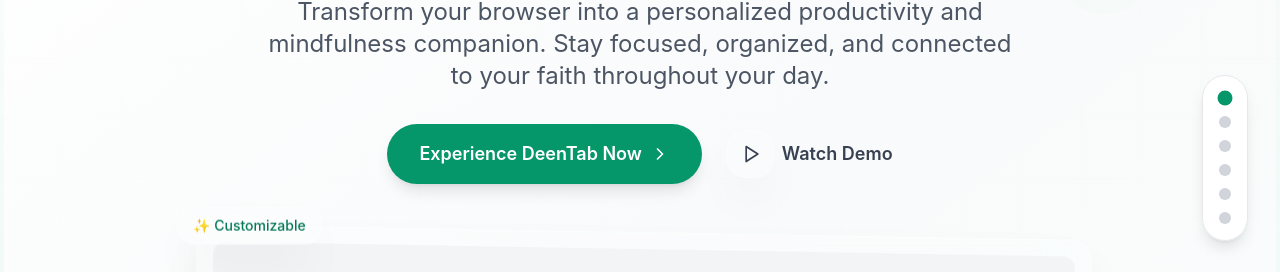
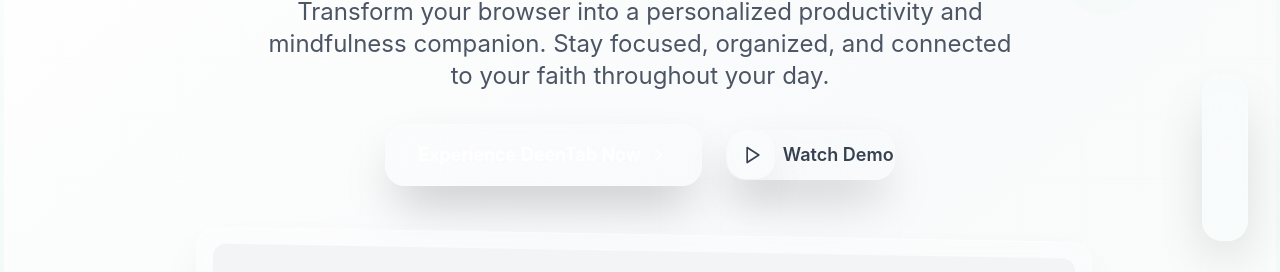
Before and after one commit to wenextcoder/Deentab, a React (Vite) app: page / in a window 1280 px wide. Shown: the part 242-514 px from the top of the page. Built offline with nearby package versions, Linux system fonts and the light colour scheme; grey boxes are pictures that could not be loaded.

Commit message:
Apply Glassmorphism Effect and Dragging to All Buttons

```diff
--- a/src/components/BrowserCompatibility.tsx
+++ b/src/components/BrowserCompatibility.tsx
@@ -1,5 +1,6 @@
 import React from 'react';
 import { Chrome, Globe, Smartphone, Monitor, Download } from 'lucide-react';
+import DraggableButton from './DraggableButton';
 
 const BrowserCompatibility = () => {
   return (
@@ -54,10 +55,10 @@ const BrowserCompatibility = () => {
                 <span>Syncs across devices</span>
               </div>
             </div>
-            <button className="bg-emerald-600 hover:bg-emerald-700 text-white px-6 py-3 rounded-full font-semibold transition-colors flex items-center space-x-2 mx-auto">
+            <DraggableButton className="text-white px-6 py-3 font-semibold flex items-center space-x-2 mx-auto">
               <Download className="w-4 h-4" />
               <span>Add to Chrome</span>
-            </button>
+            </DraggableButton>
           </div>
 
           {/* Web Application */}
@@ -84,10 +85,10 @@ const BrowserCompatibility = () => {
                 <span>Always up to date</span>
               </div>
             </div>
-            <button className="bg-blue-600 hover:bg-blue-700 text-white px-6 py-3 rounded-full font-semibold transition-colors flex items-center space-x-2 mx-auto">
+            <DraggableButton className="text-white px-6 py-3 font-semibold flex items-center space-x-2 mx-auto">
               <Globe className="w-4 h-4" />
               <span>Open Web App</span>
-            </button>
+            </DraggableButton>
           </div>
         </div>
 
--- /dev/null
+++ b/src/components/DraggableButton.tsx
@@ -0,0 +1,87 @@
+import React, { useState, useRef, useEffect } from 'react';
+
+interface DraggableButtonProps {
+  children: React.ReactNode;
+  className?: string;
+  onClick?: () => void;
+  [key: string]: any;
+}
+
+const DraggableButton: React.FC<DraggableButtonProps> = ({
+  children,
+  className = '',
+  onClick,
+  ...props
+}) => {
+  const [isDragging, setIsDragging] = useState(false);
+  const [isReturning, setIsReturning] = useState(false);
+  const [position, setPosition] = useState({ x: 0, y: 0 });
+  const [dragStart, setDragStart] = useState({ x: 0, y: 0 });
+  const buttonRef = useRef<HTMLButtonElement>(null);
+  const originalPosition = useRef({ x: 0, y: 0 });
+
+  useEffect(() => {
+    const handleMouseMove = (e: MouseEvent) => {
+      if (!isDragging) return;
+
+      const deltaX = e.clientX - dragStart.x;
+      const deltaY = e.clientY - dragStart.y;
+
+      setPosition({ x: deltaX, y: deltaY });
+    };
+
+    const handleMouseUp = () => {
+      if (isDragging) {
+        setIsDragging(false);
+        setIsReturning(true);
+
+        // Return to original position
+        setTimeout(() => {
+          setPosition({ x: 0, y: 0 });
+          setTimeout(() => {
+            setIsReturning(false);
+          }, 500);
+        }, 100);
+      }
+    };
+
+    if (isDragging) {
+      document.addEventListener('mousemove', handleMouseMove);
+      document.addEventListener('mouseup', handleMouseUp);
+    }
+
+    return () => {
+      document.removeEventListener('mousemove', handleMouseMove);
+      document.removeEventListener('mouseup', handleMouseUp);
+    };
+  }, [isDragging, dragStart]);
+
+  const handleMouseDown = (e: React.MouseEvent) => {
+    setIsDragging(true);
+    setDragStart({ x: e.clientX, y: e.clientY });
+  };
+
+  const handleClick = (e: React.MouseEvent) => {
+    // Only trigger onClick if we weren't dragging
+    if (!isDragging && onClick) {
+      onClick();
+    }
+  };
+
+  return (
+    <button
+      ref={buttonRef}
+      className={`glass-button ${isDragging ? 'dragging' : ''} ${isReturning ? 'returning' : ''} ${className}`}
+      onMouseDown={handleMouseDown}
+      onClick={handleClick}
+      style={{
+        transform: `translate(${position.x}px, ${position.y}px) ${isDragging ? 'scale(1.1) rotate(5deg)' : ''}`,
+      }}
+      {...props}
+    >
+      {children}
+    </button>
+  );
+};
+
+export default DraggableButton;
--- a/src/components/FeatureSection.tsx
+++ b/src/components/FeatureSection.tsx
@@ -1,4 +1,5 @@
 import React, { useEffect, useRef, useState } from 'react';
+import DraggableButton from './DraggableButton';
 
 interface FeatureSectionProps {
   title: string;
@@ -85,10 +86,10 @@ const FeatureSection: React.FC<FeatureSectionProps> = ({
                 ))}
               </div>
 
-              <button className="group bg-emerald-600 hover:bg-emerald-700 text-white px-6 py-3 rounded-full font-semibold transition-all duration-300 shadow-lg hover:shadow-xl transform hover:-translate-y-1 flex items-center space-x-2">
+              <DraggableButton className="group text-white px-6 py-3 font-semibold flex items-center space-x-2">
                 <span>Explore This Feature</span>
                 <div className="w-5 h-5 group-hover:translate-x-1 transition-transform">→</div>
-              </button>
+              </DraggableButton>
             </div>
           </div>
 
--- a/src/components/Hero.tsx
+++ b/src/components/Hero.tsx
@@ -1,5 +1,6 @@
 import React from 'react';
 import { ChevronRight, Play } from 'lucide-react';
+import DraggableButton from './DraggableButton';
 
 const Hero = () => {
   return (
@@ -57,17 +58,17 @@ const Hero = () => {
 
           {/* CTA Buttons */}
           <div className="flex flex-col sm:flex-row items-center justify-center space-y-4 sm:space-y-0 sm:space-x-6 mb-12">
-            <button className="group bg-emerald-600 hover:bg-emerald-700 text-white px-8 py-4 rounded-full font-semibold text-lg transition-all duration-300 shadow-lg hover:shadow-xl transform hover:-translate-y-1 flex items-center space-x-2">
+            <DraggableButton className="group text-white px-8 py-4 font-semibold text-lg flex items-center space-x-2">
               <span>Experience DeenTab Now</span>
               <ChevronRight className="w-5 h-5 group-hover:translate-x-1 transition-transform" />
-            </button>
+            </DraggableButton>
 
-            <button className="group flex items-center space-x-2 text-gray-700 hover:text-emerald-600 font-semibold text-lg transition-colors">
-              <div className="w-12 h-12 liquid-blur shadow-lg rounded-full flex items-center justify-center group-hover:shadow-xl transition-shadow">
+            <DraggableButton className="group flex items-center space-x-2 text-gray-700 hover:text-emerald-600 font-semibold text-lg">
+              <div className="w-12 h-12 glass-button shadow-lg rounded-full flex items-center justify-center group-hover:shadow-xl transition-shadow">
                 <Play className="w-5 h-5 ml-1" />
               </div>
               <span>Watch Demo</span>
-            </button>
+            </DraggableButton>
           </div>
 
           {/* App Preview */}
@@ -83,10 +84,10 @@ const Hero = () => {
             </div>
 
             {/* Floating Elements */}
-            <div className="absolute -top-4 -left-4 liquid-blur text-emerald-700 px-4 py-2 rounded-full text-sm font-medium animate-bounce">
+            <div className="absolute -top-4 -left-4 glass-button text-emerald-700 px-4 py-2 text-sm font-medium animate-bounce">
               ✨ Customizable
             </div>
-            <div className="absolute -bottom-4 -right-4 liquid-blur text-blue-700 px-4 py-2 rounded-full text-sm font-medium animate-bounce delay-300">
+            <div className="absolute -bottom-4 -right-4 glass-button text-blue-700 px-4 py-2 text-sm font-medium animate-bounce delay-300">
               🎵 Peaceful Audio
             </div>
           </div>
--- a/src/components/StickyNavigation.tsx
+++ b/src/components/StickyNavigation.tsx
@@ -1,4 +1,5 @@
 import React, { useEffect, useState } from 'react';
+import DraggableButton from './DraggableButton';
 
 const sections = [
   { id: 'hero', label: 'Home' },
@@ -42,13 +43,13 @@ const StickyNavigation = () => {
 
   return (
     <nav className="fixed right-8 top-1/2 transform -translate-y-1/2 z-50 hidden lg:block">
-      <div className="bg-white/90 backdrop-blur-lg rounded-full shadow-lg border border-gray-200 p-4">
+      <div className="glass-button p-4">
         <div className="space-y-3">
           {sections.map((section) => (
-            <button
+            <DraggableButton
               key={section.id}
               onClick={() => scrollToSection(section.id)}
-              className={`block w-3 h-3 rounded-full transition-all duration-300 ${
+              className={`block w-3 h-3 rounded-full ${
                 activeSection === section.id
                   ? 'bg-emerald-600 scale-125'
                   : 'bg-gray-300 hover:bg-emerald-400'
--- a/src/components/WidgetShowcase.tsx
+++ b/src/components/WidgetShowcase.tsx
@@ -1,4 +1,5 @@
 import React, { useEffect, useState } from 'react';
+import DraggableButton from './DraggableButton';
 
 const widgets = [
   'Todo List', 'Digital Clock', 'Prayer Times', 'Greeting',
@@ -85,9 +86,9 @@ const WidgetShowcase = () => {
         </div>
 
         <div className="text-center mt-12">
-          <button className="bg-emerald-600 hover:bg-emerald-700 text-white px-8 py-4 rounded-full font-semibold text-lg transition-all duration-300 shadow-lg hover:shadow-xl transform hover:-translate-y-1">
+          <DraggableButton className="text-white px-8 py-4 font-semibold text-lg shadow-lg">
             Explore All Widgets
-          </button>
+          </DraggableButton>
         </div>
       </div>
     </section>
--- a/src/index.css
+++ b/src/index.css
@@ -108,6 +108,43 @@ html {
   box-shadow: 0 25px 50px -12px rgba(0, 0, 0, 0.1), inset 0 1px 0 rgba(255, 255, 255, 0.2);
 }
 
+/* Enhanced Glassmorphism Button Effect */
+.glass-button {
+  background: rgba(255, 255, 255, 0.1);
+  backdrop-filter: blur(30px) saturate(180%);
+  border: 1px solid rgba(255, 255, 255, 0.15);
+  border-radius: 20px;
+  box-shadow: 0 25px 50px -12px rgba(0, 0, 0, 0.25), inset 0 1px 0 rgba(255, 255, 255, 0.1);
+  transition: all 0.3s cubic-bezier(0.4, 0, 0.2, 1);
+  cursor: pointer;
+  position: relative;
+  user-select: none;
+}
+
+.glass-button:hover {
+  background: rgba(255, 255, 255, 0.15);
+  backdrop-filter: blur(35px) saturate(200%);
+  transform: translateY(-2px);
+  box-shadow: 0 35px 60px -12px rgba(0, 0, 0, 0.3), inset 0 1px 0 rgba(255, 255, 255, 0.2);
+}
+
+.glass-button:active {
+  transform: translateY(0px);
+  box-shadow: 0 15px 30px -12px rgba(0, 0, 0, 0.2), inset 0 1px 0 rgba(255, 255, 255, 0.1);
+}
+
+/* Dragging states */
+.glass-button.dragging {
+  z-index: 1000;
+  transform: scale(1.1) rotate(5deg);
+  box-shadow: 0 40px 80px -12px rgba(0, 0, 0, 0.4), inset 0 1px 0 rgba(255, 255, 255, 0.2);
+  backdrop-filter: blur(40px) saturate(220%);
+}
+
+.glass-button.returning {
+  transition: all 0.5s cubic-bezier(0.68, -0.55, 0.265, 1.55);
+}
+
 /* Enhanced blur for feature sections */
 .feature-blur {
   background: rgba(255, 255, 255, 0.7);
```
Also changed, not shown: src/components/CallToAction.tsx (+9 -8 lines).
